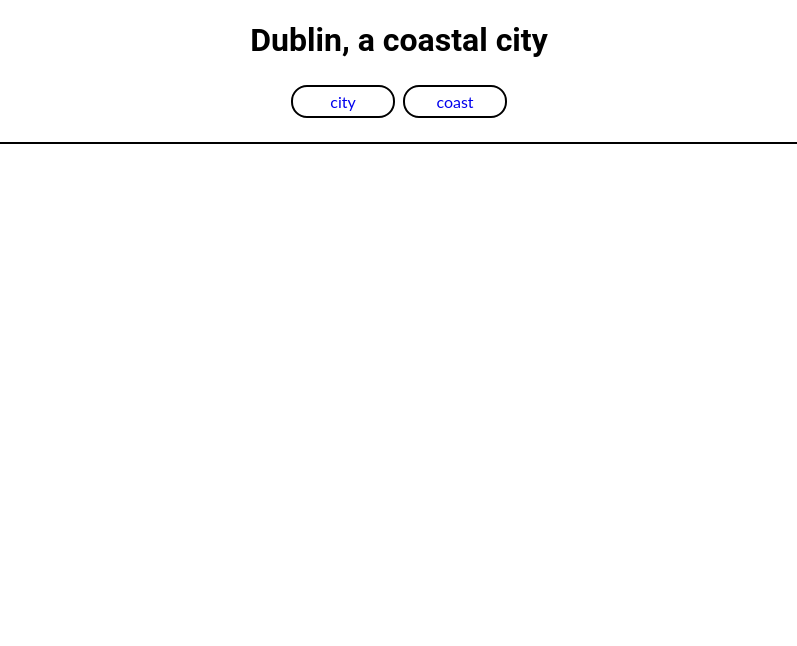
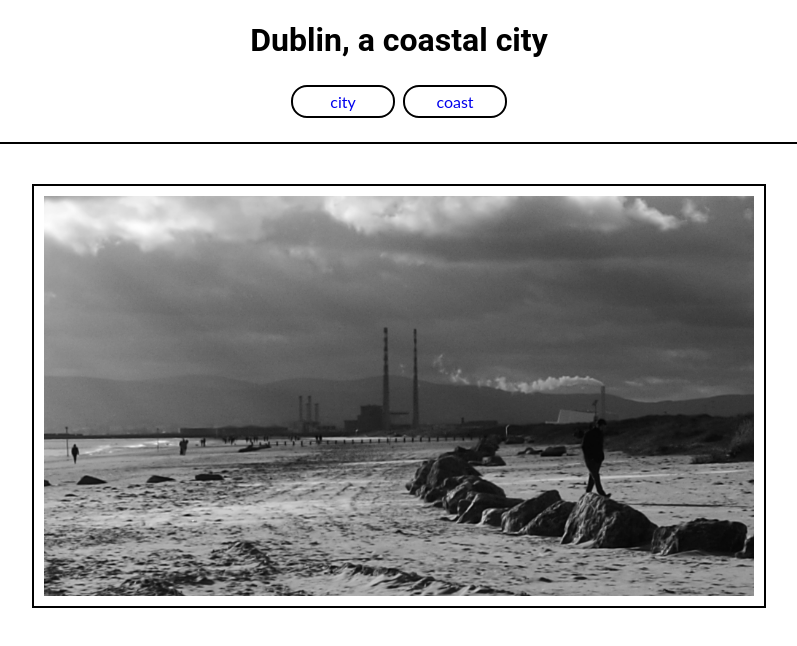
Before and after one commit to YemsAla/dublin-photos, a plain HTML site: page coast.html in a window 1280 px wide. Shown: the whole page, without its empty margins (241-1038 px from the left). Drawn offline with Linux system fonts and the light colour scheme.

Commit message:
feat: add images to the webpages

```diff
--- a/coast.html
+++ b/coast.html
@@ -18,5 +18,10 @@
             </li>
         </ul>
     </nav>
+    <section>
+        <figure>
+            <img src="assets/images/beach.jpg" alt="an image of coastal Dublin">
+        </figure>
+    </section>
 </body>
 </html>
```
Also changed, not shown: index.html (+5 -0 lines), assets/images/beach.jpg (added), assets/images/city.jpg (added).
